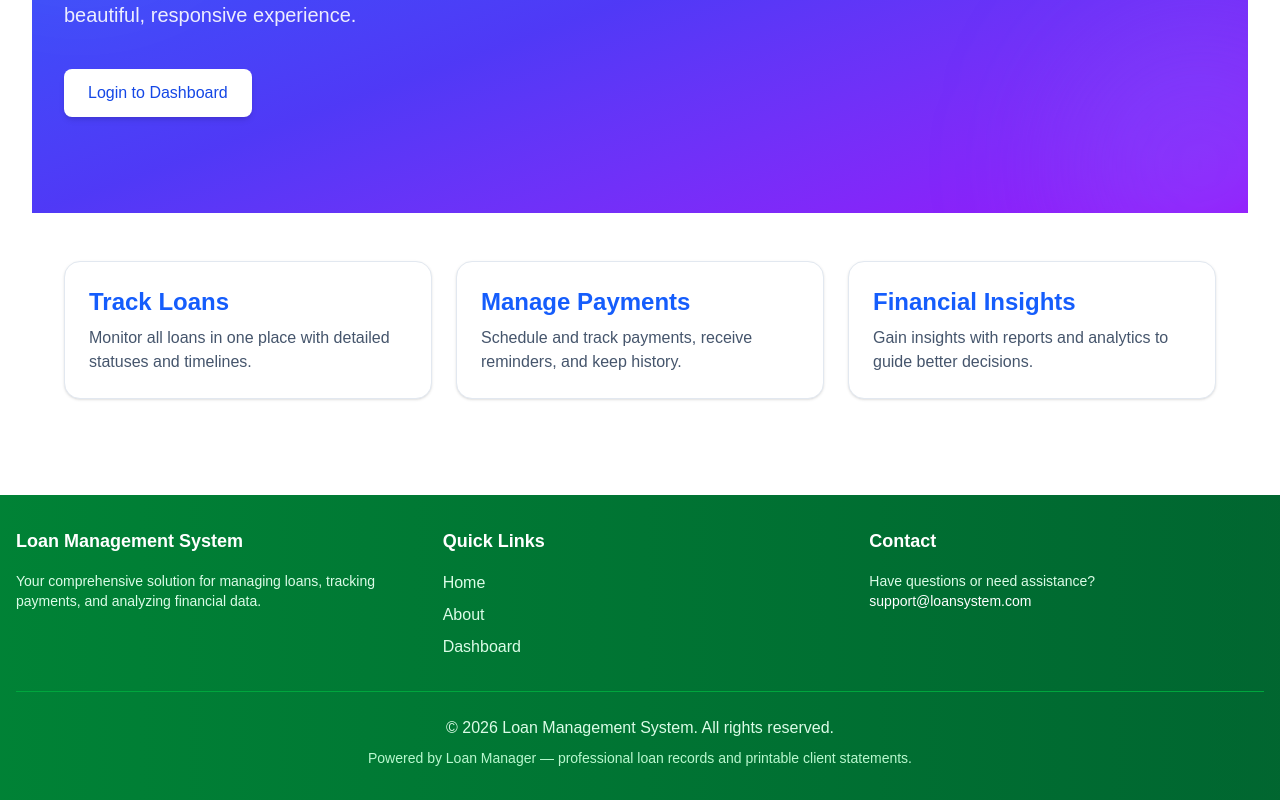
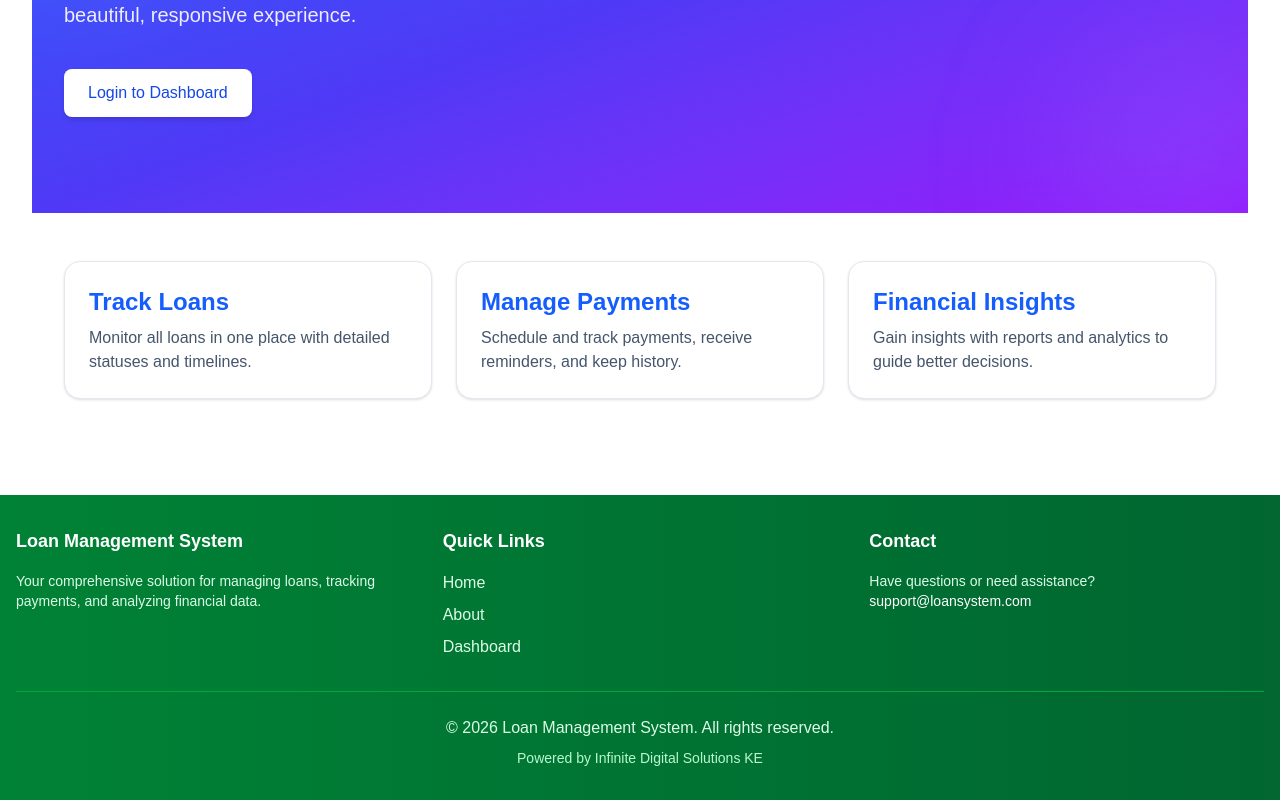
Before and after one commit to Semendotech/loan-ui-main, a Next.js app: page / in a window 1280 px wide. Shown: the part 342-1142 px from the top of the page. Built offline with nearby package versions, Linux system fonts and the light colour scheme; no server answers.

Commit message:
Update footer branding to Infinite Digital Solutions KE

```diff
--- a/components/Footer.tsx
+++ b/components/Footer.tsx
@@ -34,7 +34,7 @@ export default function Footer() {
 
         <div className="border-t border-green-600 mt-8 pt-6 text-center text-green-100">
           <p>© {new Date().getFullYear()} Loan Management System. All rights reserved.</p>
-          <p className="mt-2 text-sm text-green-200">Powered by Loan Manager — professional loan records and printable client statements.</p>
+          <p className="mt-2 text-sm text-green-200">Powered by Infinite Digital Solutions KE</p>
         </div>
       </div>
     </footer>
```
